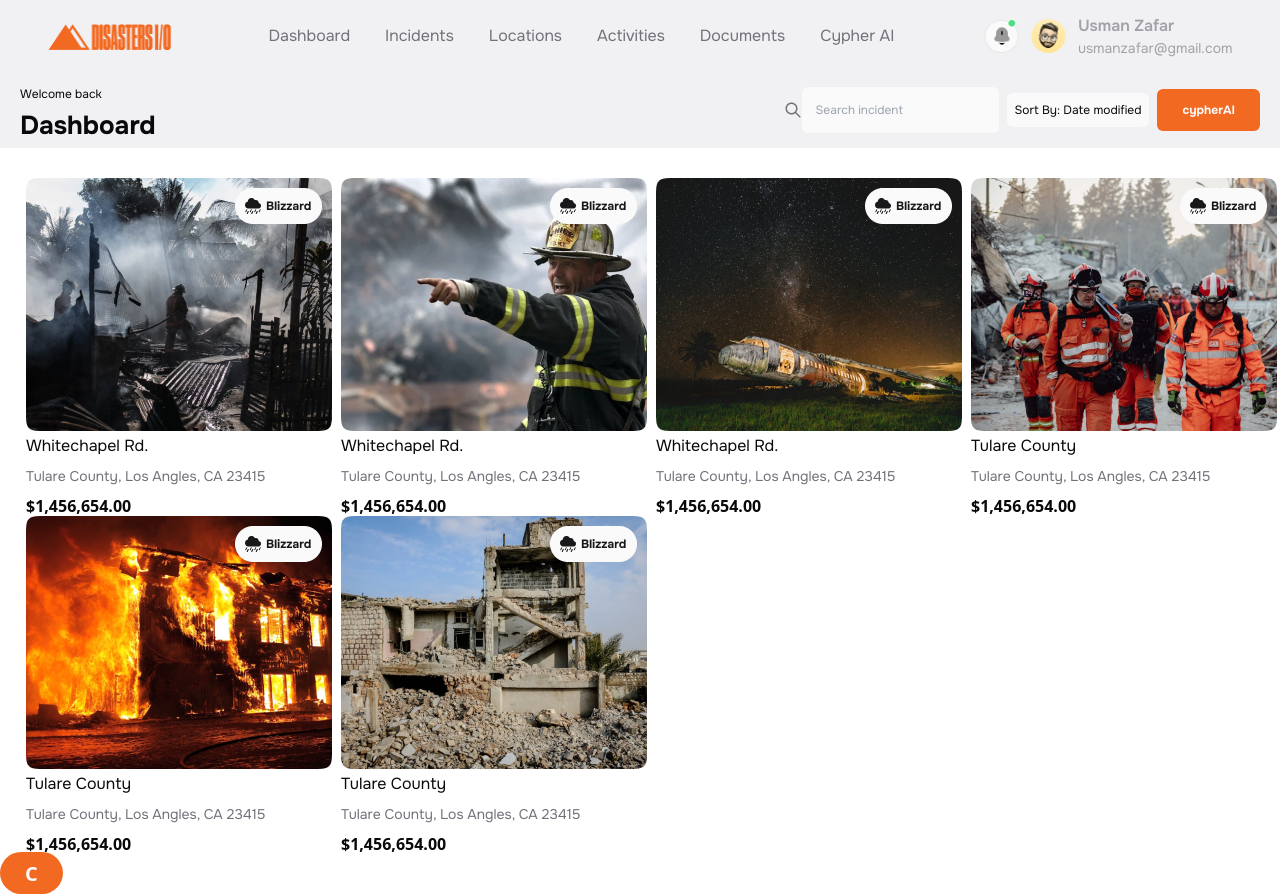
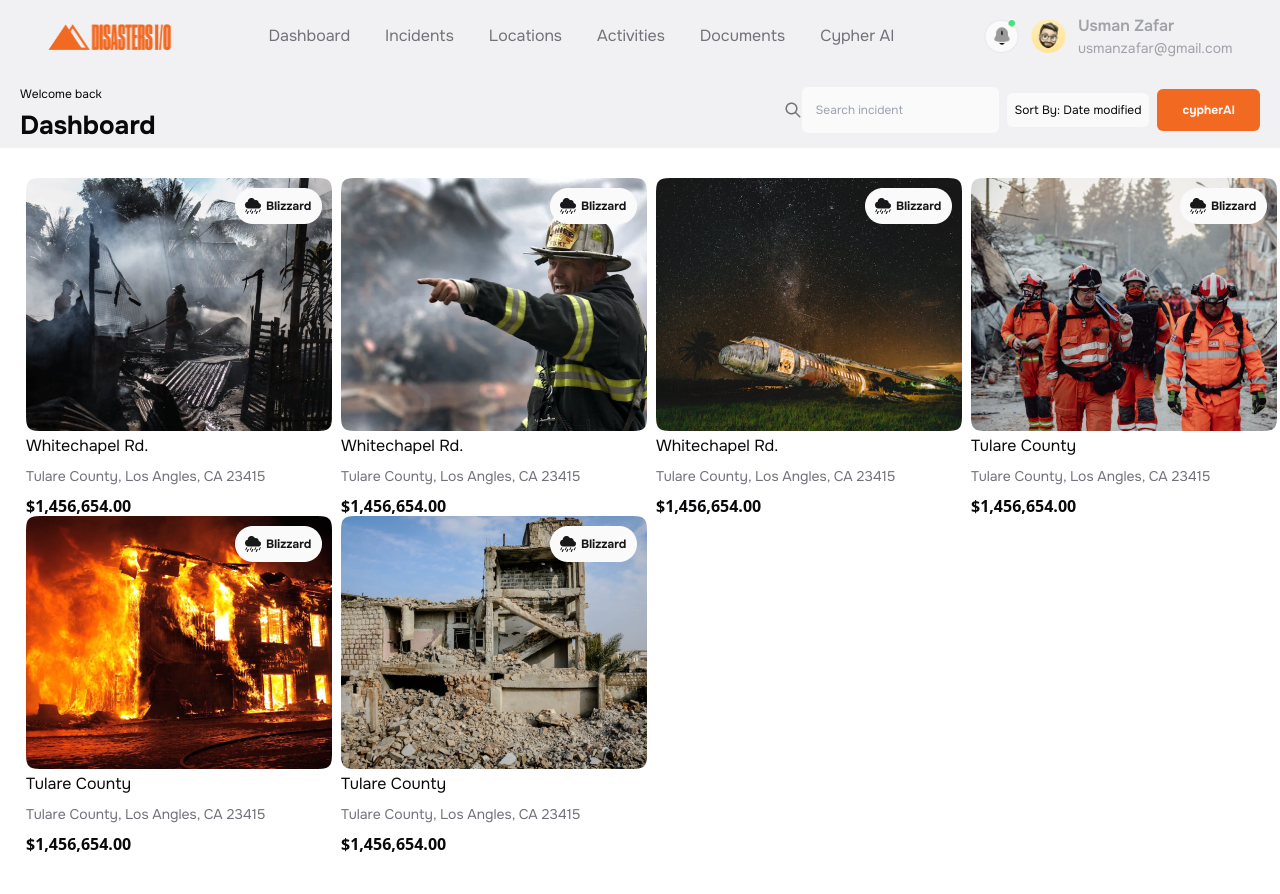
Before and after one commit to jihad-programmer/Disaster10, a React (Vite) app in the folder Disasters10/: page / in a window 1280 px wide. After the commit the page ends 859 px from the top, so only its background shows below. Built offline with nearby package versions, Linux system fonts and the light colour scheme.

Commit message:
All code  review Done

```diff
--- a/Disasters10/src/Components/DashBoard/NavbarAll/DashBoard.jsx
+++ b/Disasters10/src/Components/DashBoard/NavbarAll/DashBoard.jsx
@@ -38,15 +38,7 @@ function DashBoard() {
 
 
 </DashContainer>
-<Button
-      className='rounded-full text-xl'
 
-        onClick={handleClick}>
-
-        {chatOpen ? <IoClose /> : "C"}
-      </Button>
-
-      <div  className="fixed bottom-0 right-4">{chatOpen ? <ChatBox /> : null}</div>
     </section>
   )
 }
```
